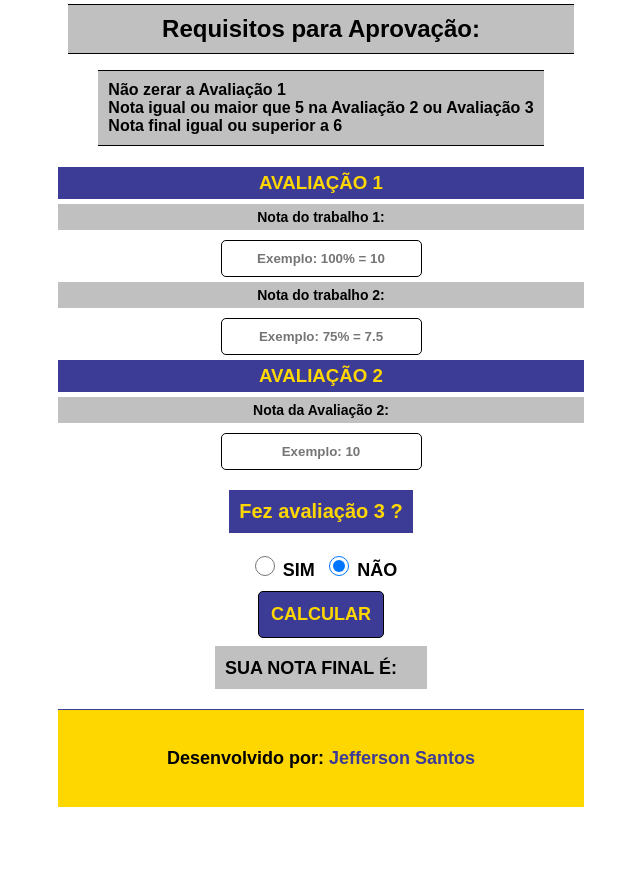
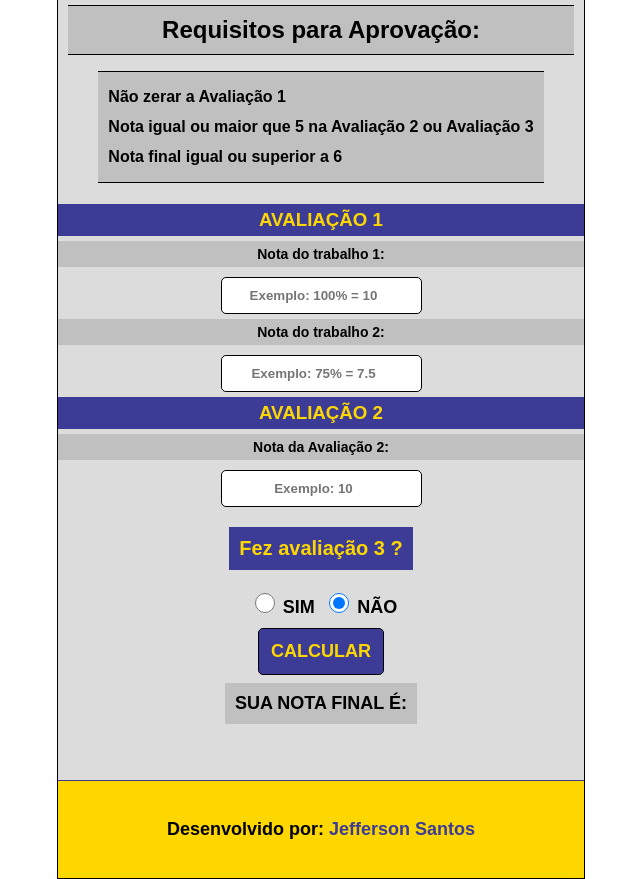
Before and after one commit to ojeff-dev/simulador-de-notas, a plain HTML site: page index.html in a window 1280 px wide. Shown: the part 219-1098 px from the top of the page, without its empty margins (319-959 px from the left). Before the commit the page ends 1026 px from the top, so only its background shows below. Drawn offline with Linux system fonts and the light colour scheme.

Commit message:
alterando tipo do input e melhorando estilização da página

```diff
--- a/css/style.css
+++ b/css/style.css
@@ -16,6 +16,8 @@ body {
 .box {
   max-height: 100%;
   max-width: 100%;
+  background-color: #DCDCDC;
+  border: solid 1px #000;
 }
 
 .logoUva {
@@ -53,6 +55,7 @@ body {
   font-weight: bold;
   list-style: none;
   text-align: start;
+  line-height: 30px;
   background-color: #C0C0C0;
   border-top: solid 1px #000;
   border-bottom: solid 1px #000;
@@ -173,6 +176,7 @@ input {
   text-transform: uppercase;
   position: relative;
   bottom: 10px;
+  text-align: center;
 }
 
 #statusNota {
--- a/index.html
+++ b/index.html
@@ -30,14 +30,14 @@
         <div class="divAva">
           <h3 class="tituloAvaliacao">Avaliação 1</h3>
           <label for="trabalho1" class="labelAvaliacao">Nota do trabalho 1:</label>
-          <input type="text" id="trabalho1" name = 'trabalho1' maxlength="3" placeholder="Exemplo: 100% = 10">
+          <input type="number" id="trabalho1" name = 'trabalho1' maxlength="3" placeholder="Exemplo: 100% = 10">
 
           <label for="trabalho2" class="labelAvaliacao">Nota do trabalho 2:</label>
-          <input type="text" id="trabalho2" name = 'tabalho2' maxlength="3" placeholder="Exemplo: 75% = 7.5">
+          <input type="number" id="trabalho2" name = 'tabalho2' maxlength="3" placeholder="Exemplo: 75% = 7.5">
 
           <h3 class="tituloAvaliacao">Avaliação 2</h3>
           <label for="prova1" class="labelAvaliacao">Nota da Avaliação 2:</label>
-          <input type="text" id="prova1" name= 'prova1' maxlength="3" placeholder="Exemplo: 10">
+          <input type="number" id="prova1" name= 'prova1' maxlength="3" placeholder="Exemplo: 10">
         </div>
 
         <div class="divAva">
@@ -59,7 +59,7 @@
           </div>
           <p id="resultado">
             Sua nota final é:
-            <span id="statusNota"></span>
+            <div id="statusNota"></div>
           </p>
         </div>
       </form>
--- a/js/script.js
+++ b/js/script.js
@@ -41,12 +41,14 @@ function calculaNota() {
           document.getElementById("resultado").innerHTML = "Sua nota: " + notaFinal.toFixed(2);
           resultado.style.color = "green";
           statusNota.style.color = "green";
+          statusNota.style.backgroundColor = '#C0C0C0';
           statusNota.innerHTML = "Aprovado!"
 
       } else {
           document.getElementById("resultado").innerHTML = "Sua nota: " + notaFinal.toFixed(2);
           resultado.style.color = "red";
           statusNota.style.color = "red";
+          statusNota.style.backgroundColor = '#C0C0C0';
           statusNota.innerHTML = "Reprovado! Sua nota é menor que 6."
       }
       // Instruções realizadas caso a Avaliação 1 tenha sido ZERADA.
@@ -54,6 +56,7 @@ function calculaNota() {
       notaFinal = (avaliacao2 * 0.6) / 2;
       document.getElementById("resultado").innerHTML = "Sua nota: " + notaFinal.toFixed(2);
           statusNota.style.color = "red";
+          statusNota.style.backgroundColor = '#C0C0C0';
           statusNota.innerHTML = "Reprovado! Você ZEROU a Avaliação 1."
   } else {
       resultado.style.color = "red";
```
